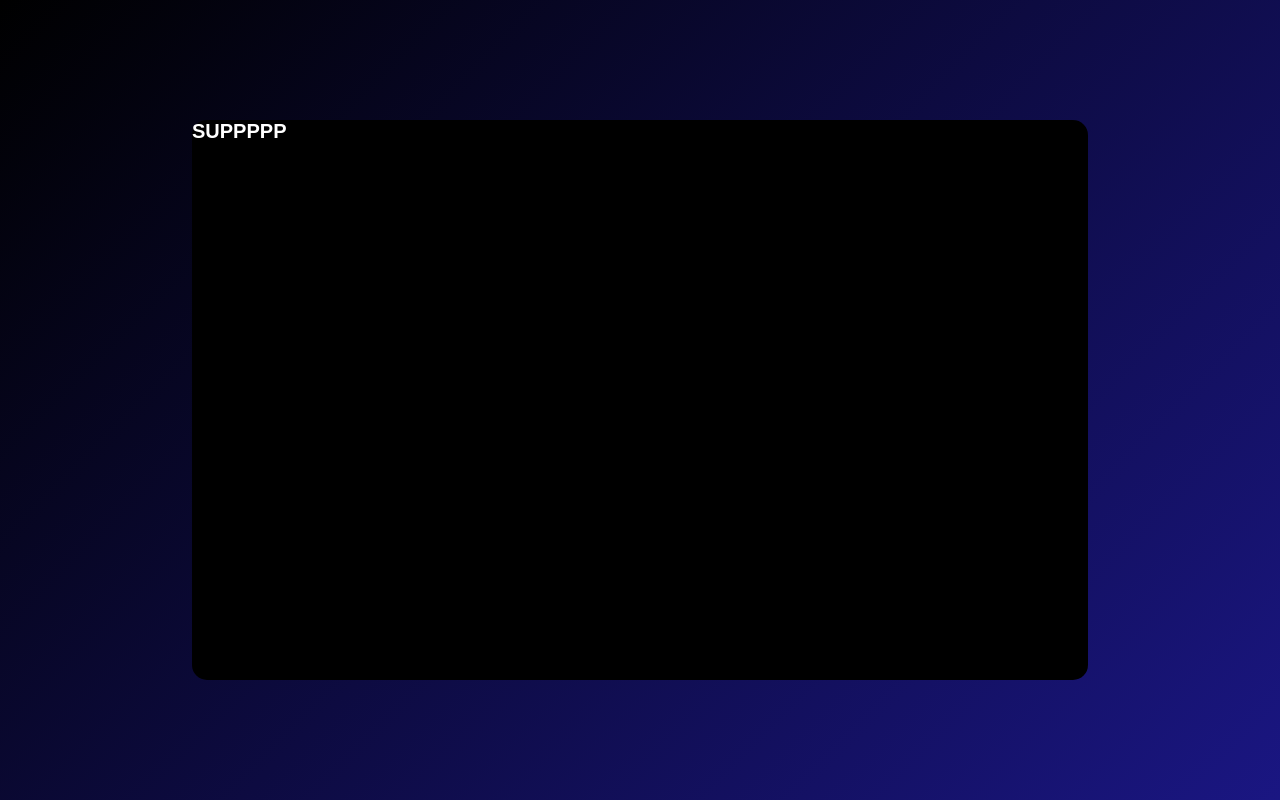
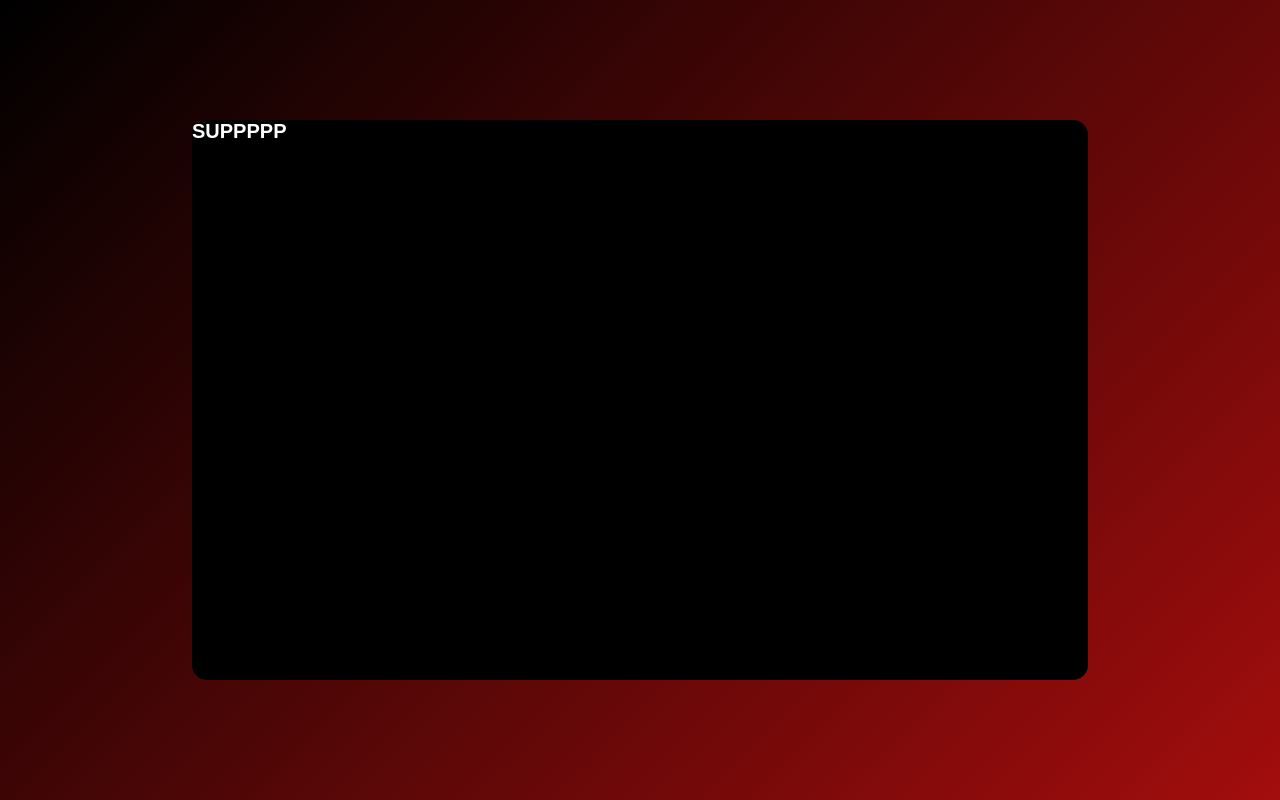
Before and after one commit to pbie42/red_tetris_react, a React (Create React App) app: page /lobby in a window 1280 px wide. Built offline with nearby package versions, Linux system fonts and the light colour scheme; a web font is replaced by a local one; what chance would draw is missing.

Commit message:
[CSS] - color change for background gradient

```diff
--- a/src/client/App.css
+++ b/src/client/App.css
@@ -56,7 +56,7 @@ body {
   z-index: 100;
 }
 .container-lobby:before {
-  background: linear-gradient(135deg, #000 0%, #1a1682 100%);
+  background: linear-gradient(135deg, #000 0%, #a30d0d 100%);
   content: '';
   position: fixed;
   top: 0;
--- a/src/client/styles/main.styl
+++ b/src/client/styles/main.styl
@@ -59,7 +59,7 @@ body
 	z-index: 100
 
 	&:before
-		background: linear-gradient(135deg, rgba(0,0,0,1) 0%, rgba(26,22,130,1) 100%)
+		background: linear-gradient(135deg, rgba(0,0,0,1) 0%, rgba(163,13,13,1) 100%)
 		content: ''
 		position: fixed
 		top: 0
```
